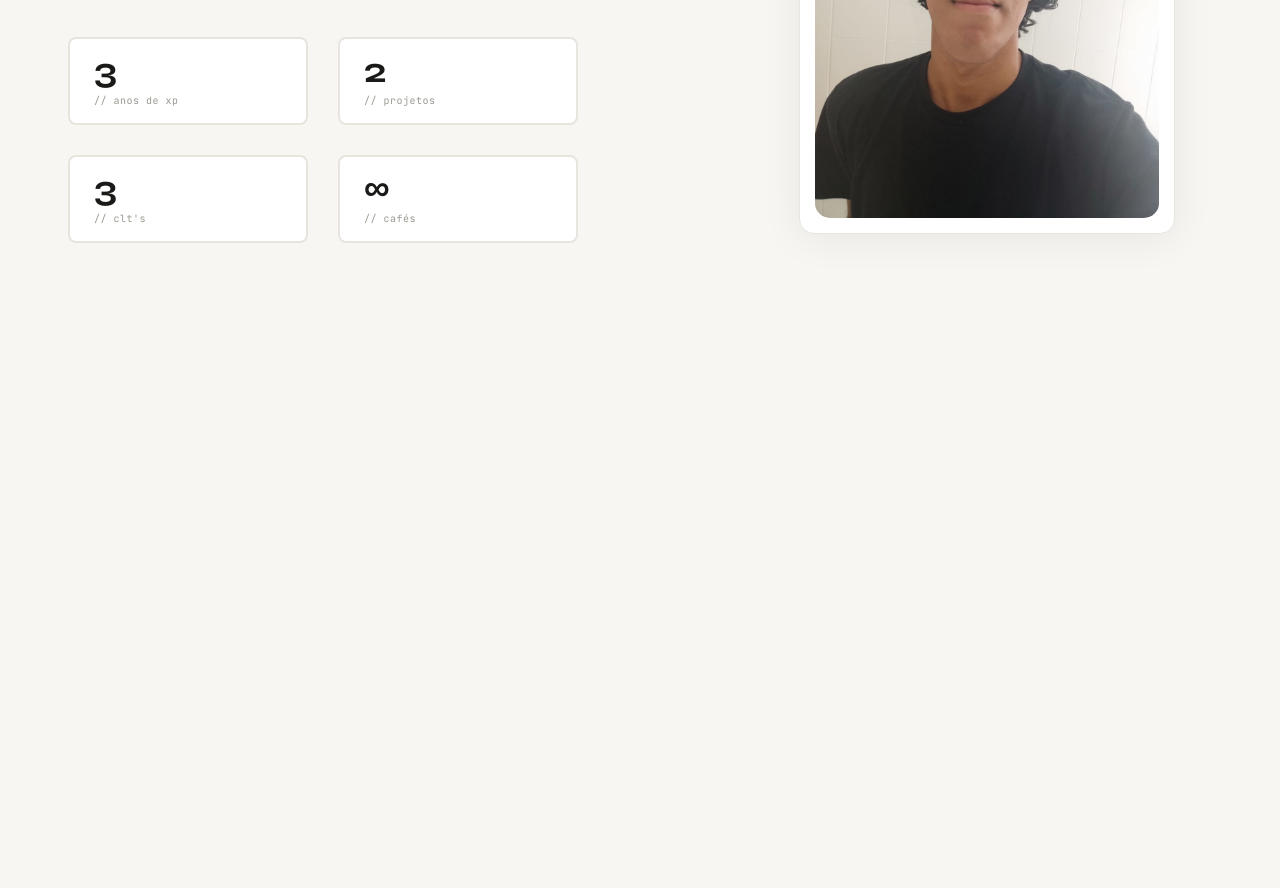
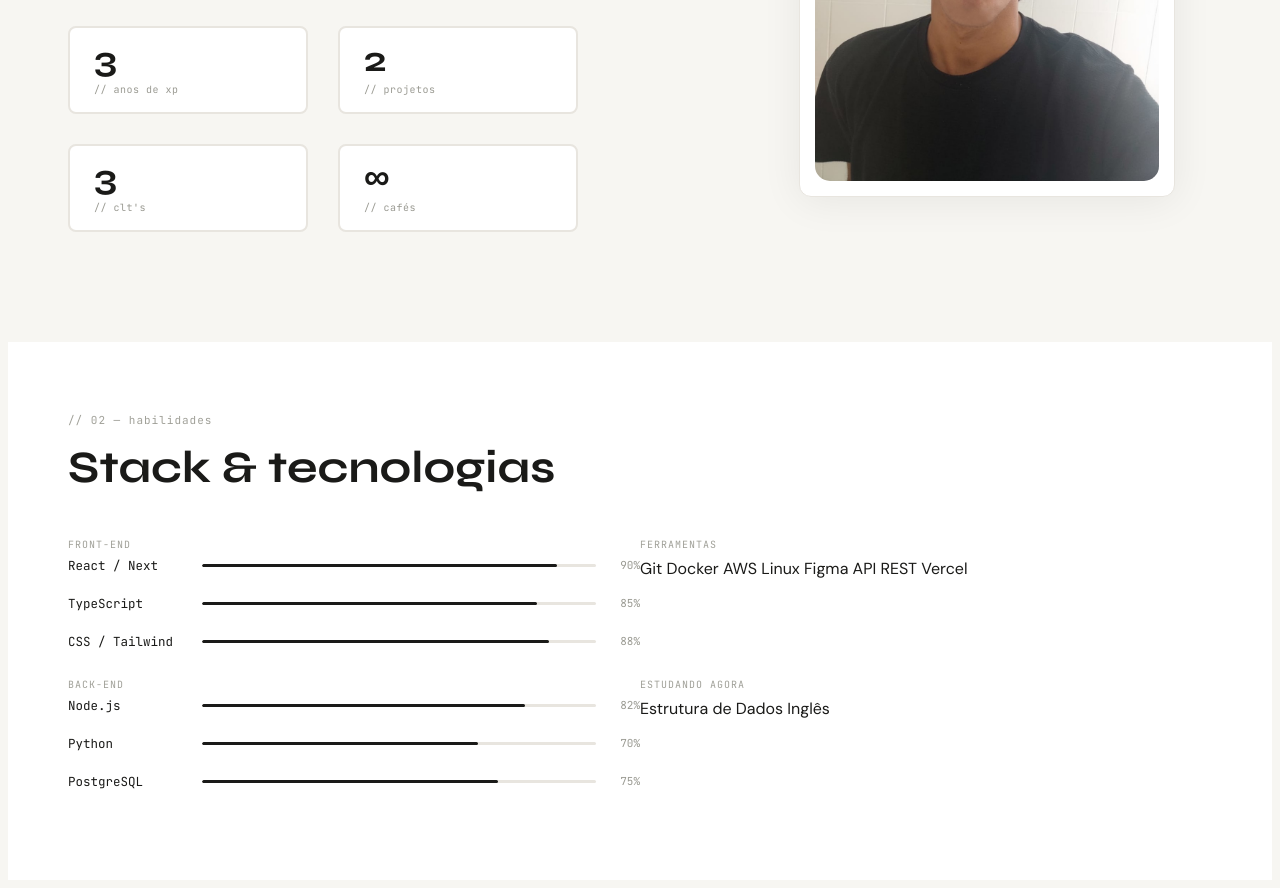
Before and after one commit to DeveloperCorsair/2-semestre-portifolio, a plain HTML site: page src/index.html in a window 1280 px wide. Shown: the part 1044-1932 px from the top of the page. Before the commit the page ends 1335 px from the top, so only its background shows below. Drawn offline with Linux system fonts and the light colour scheme.

Commit message:
Primeira parte de habilidades concluída.

```diff
--- a/src/index.html
+++ b/src/index.html
@@ -60,25 +60,31 @@
             </div>
 
             <div class="painel-branco">
-                <div class="painel-pontos">
-                    <div id="ponto-r"></div>
-                    <div id="ponto-y"></div>
-                    <div id="ponto-g"></div>
+                <div class="cb-header">
+                    <div class="pontos">
+                        <div class="ponto" id="ponto-r"></div>
+                        <div class="ponto" id="ponto-y"></div>
+                        <div class="ponto" id="ponto-g"></div>
+                    </div>
+                    <span class="cb-title">dev-henrique.ts</span>
                 </div>
 
                 <!-- Informações do painel branco -->
+                <div class="painel-info">
                     <div class="cl"> <span class="kw"> const </span> <span class="pr"> dev </span> = { </div>
                     <div class="cl"> <span class="pr"> nome: </span> <span class="str"> "Henrique"</span> , </div>
-                <div class="cl"> <span class="pr"> função: </span> <span class="str"> "Desenvolvedor Full Stack" </span>
-                    , </div>
-                <div class="cl"> <span class="pr"> xp: </span> <span class="num"> 3, </span> <span class="cm"> // anos
-                    </span> </div>
+                    <div class="cl"> <span class="pr"> função: </span> <span class="str"> "Desenvolvedor Full Stack"
+                        </span>, </div>
+                    <div class="cl"> <span class="pr"> xp: </span> <span class="num"> 3, </span> <span class="cm"> //
+                            anos </span> </div>
                     <div class="cl"> <span class="pr"> stack </span> [ <span class="str"> "React" </span> , <span
                             class="str"> "Node.js" </span> ] </div>
                     <div class="cl"> <span> } </span> </div>
                     <div class="cl"> <span class="cm"> // Codando 🚀 </span> </div>
                     <div class="cl"> <span class="pr"> &nbsp; </span> </div>
                     <div class="cl"> <span class="fn"> console.log </span> ( <span class="pr">dev</span> ) </div>
+                </div>
+
             </div>
         </div>
     </section>
@@ -89,7 +95,7 @@
                 <span class="sobre-mim-label">// 01 - Sobre mim</span>
                 <h1>Quem está por trás do código</h1>
 
-                <div class="text-sobre-mim">
+                <div id="text-sobre-mim">
                     <p>
                         Sou um desenvolvedor <strong>full stack</strong> baseado em São Paulo com mais de 3 anos de
                         experiência
@@ -112,16 +118,9 @@
                     <div id="ponto-y"></div>
                     <div id="ponto-g"></div>
                 </div>
-                <div class="cb-header">
-                    <div class="dots">
-                        <div class="ponto-r"></div>
-                        <div class="ponto-y"></div>
-                        <div class="ponto-g"></div>
-                    </div>
-                    <span class="cb-title">dev-profile.ts</span>
-                </div>
+
                 <div class="foto">
-                    <img src="./img/1henrique.jpg" alt="">
+                    <img src="./img/1henrique.jpg" alt="foto_henrique">
                 </div>
             </div>
 
@@ -137,6 +136,93 @@
         </div>
     </section>
 
+    <!-- Habilidades -->
+    <section class="habilidades">
+        <span class="sobre-mim-label">// 02 — habilidades</span>
+        <h1>Stack & tecnologias</h1>
+
+        <div class="grid-habilidades">
+            <!-- Front-end -->
+            <div>
+                <span class="hab-label">Front-end</span>
+                <div class="hab-item">
+                    <span class="hab-nome">React / Next</span>
+                    <div class="hab-barra">
+                        <div class="hab-linha" style="width:90%;animation-delay:.1s"></div>
+                    </div>
+                    <span class="hab-porcentagem">90%</span>
+                </div>
+                <div class="hab-item">
+                    <span class="hab-nome">TypeScript</span>
+                    <div class="hab-barra">
+                        <div class="hab-linha" style="width:85%;animation-delay:.2s"></div>
+                    </div>
+                    <span class="hab-porcentagem">85%</span>
+                </div>
+                <div class="hab-item">
+                    <span class="hab-nome">CSS / Tailwind</span>
+                    <div class="hab-barra">
+                        <div class="hab-linha" style="width:88%;animation-delay:.3s"></div>
+                    </div>
+                    <span class="hab-porcentagem">88%</span>
+                </div>
+            </div>
+
+            <!-- Ferramentas -->
+            <div >
+                <span class="hab-label">Ferramentas</span>
+
+                <!-- Tecnologias -->
+                <div>
+                    <span>Git</span>
+                    <span>Docker</span>
+                    <span>AWS</span>
+                    <span>Linux</span>
+                    <span>Figma</span>
+                    <span>API REST</span>
+                    <span>Vercel</span>
+                </div>
+            </div>
+
+            <!-- Back-end -->
+            <div >
+                <span class="hab-label">back-end</span>
+
+                <div class="hab-item">
+                    <span class="hab-nome">Node.js</span>
+                    <div class="hab-barra">
+                        <div class="hab-linha" style="width:82%;animation-delay:.4s"></div>
+                    </div>
+                    <span class="hab-porcentagem">82%</span>
+                </div>
+                <div class="hab-item">
+                    <span class="hab-nome">Python</span>
+                    <div class="hab-barra">
+                        <div class="hab-linha" style="width:70%;animation-delay:.5s"></div>
+                    </div>
+                    <span class="hab-porcentagem">70%</span>
+                </div>
+                <div class="hab-item">
+                    <span class="hab-nome">PostgreSQL</span>
+                    <div class="hab-barra">
+                        <div class="hab-linha" style="width:75%;animation-delay:.6s"></div>
+                    </div>
+                    <span class="hab-porcentagem">75%</span>
+                </div>
+            </div>
+
+            <!-- Estudando agora -->
+            <div>
+                <span class="hab-label">Estudando agora</span>
+                <!-- Matérias diversas -->
+                <div>
+                    <span>Estrutura de Dados</span>
+                    <span>Inglês</span>
+                </div>
+            </div>
+        </div>
+    </section>
+
     <script src="script.js"></script>
 </body>
 
--- a/src/style.css
+++ b/src/style.css
@@ -139,22 +139,53 @@ h1 {
     }
 }
 
+/* Painel com informações */
 .painel-branco {
     background-color: #fff;
     border: 1px solid #e8e5df;
     border-radius: 15px;
     counter-reset: lines;
     font-family: 'JetBrains Mono';
-    padding: 24px 28px;
     line-height: 1.95;
     box-shadow: 0 4px 40px rgba(0, 0, 0, .07);
     min-width: 320px;
+}
+
+.painel-info {
+    padding: 24px 22px;
 }
 
 .painel-pontos {
     display: flex;
     gap: 7px;
     margin-bottom: 15px;
+}
+
+.cb-header {
+    display: flex;
+    align-items: center;
+    gap: 8px;
+    padding: 12px 18px;
+    border-bottom: 1px solid #e8e5df;
+    background: #f0ede6;
+}
+
+.cb-header .pontos {
+    display: flex;
+    gap: 5px;
+}
+
+.cb-header .ponto {
+    width: 9px;
+    height: 9px;
+    border-radius: 50%;
+}
+
+.cb-title {
+    font-family: 'JetBrains Mono', monospace;
+    font-size: 10px;
+    color: #9a9a92;
+    margin-left: 4px;
 }
 
 /* Contagem das linhas do painel com counter */
@@ -216,50 +247,26 @@ h1 {
 }
 
 .sobre-mim-label {
+    color: #a0a098;
+    display: block;
     font-family: 'JetBrains Mono', monospace;
     font-size: 11px;
-    color: var(--syn-comment);
     letter-spacing: 1px;
     margin-bottom: 16px;
-    display: block;
-    color: #a0a098;
-}
-
-.text-sobre-mim {
-    font-family: 'Inter';
 }
 
 .quadro-foto {
     align-items: center;
-    background-color: #fff;
+    background-color: #ffffff;
     border: 1px solid #e8e5df;
-    border-radius: 15px;
+    border-radius: 12px;
     box-shadow: 0 4px 40px rgba(0, 0, 0, .07);
+    overflow: hidden;
     display: grid;
     grid-row: span 2;
     align-self: center;
     justify-self: center;
     padding: 15px;
-}
-
-.cb-header {
-    display: flex;
-    align-items: center;
-    gap: 8px;
-    padding: 12px 18px;
-    border-bottom: 1px solid #e8e5df;
-    background: var(--code-bg);
-}
-
-.cb-header .pontos {
-    display: flex;
-    gap: 5px;
-}
-
-.cb-header .ponto {
-    width: 9px;
-    height: 9px;
-    border-radius: 50%;
 }
 
 .foto {
@@ -307,6 +314,76 @@ h1 {
     color: #9a9a92;
     letter-spacing: .5px;
 
+}
+
+/* Habilidades */
+.habilidades {
+    background-color: #ffffff;
+    margin-top: 70px;
+    padding: 70px 60px;
+}
+
+.grid-habilidades {
+    display: grid;
+    grid-template-columns: 1fr 1fr;
+    grid-template-rows: 1fr 1fr;
+    margin-top: 40px;
+}
+
+.hab-label {
+    font-family: 'JetBrains Mono', monospace;
+    font-size: 10px;
+    color: #a0a098;
+    letter-spacing: 1px;
+    text-transform: uppercase;
+    margin-bottom: 20px;
+}
+
+.hab-item {
+    display: flex;
+    align-items: center;
+    gap: 14px;
+    margin-bottom: 18px;
+}
+
+.hab-nome {
+    font-family: 'JetBrains Mono', monospace;
+    font-size: 12.5px;
+    min-width: 120px;
+}
+
+.hab-barra {
+    flex: 1;
+    height: 3px;
+    background: #e8e5df;
+    border-radius: 2px;
+    overflow: hidden;
+}
+
+.hab-linha {
+    height: 100%;
+    background: #1a1a18;
+    border-radius: 2px;
+    transform-origin: left;
+    animation: growBar 1s ease both;
+}
+
+@keyframes growBar {
+    from {
+        transform: scaleX(0);
+    }
+
+    to {
+        transform: scaleX(1);
+    }
+}
+
+.hab-porcentagem {
+    font-family: 'JetBrains Mono', monospace;
+    font-size: 11px;
+    color: #9a9a92;
+    min-width: 30px;
+    text-align: right;
 }
 
 /* Todos os id's da aplicação */
@@ -359,3 +436,8 @@ h1 {
     width: 10px;
     height: 10px;
 }
+
+/* Id's Sobre mim */
+#text-sobre-mim {
+    font-family: 'Inter';
+}
```
Lines whose indentation alone changed are shown as unchanged.
